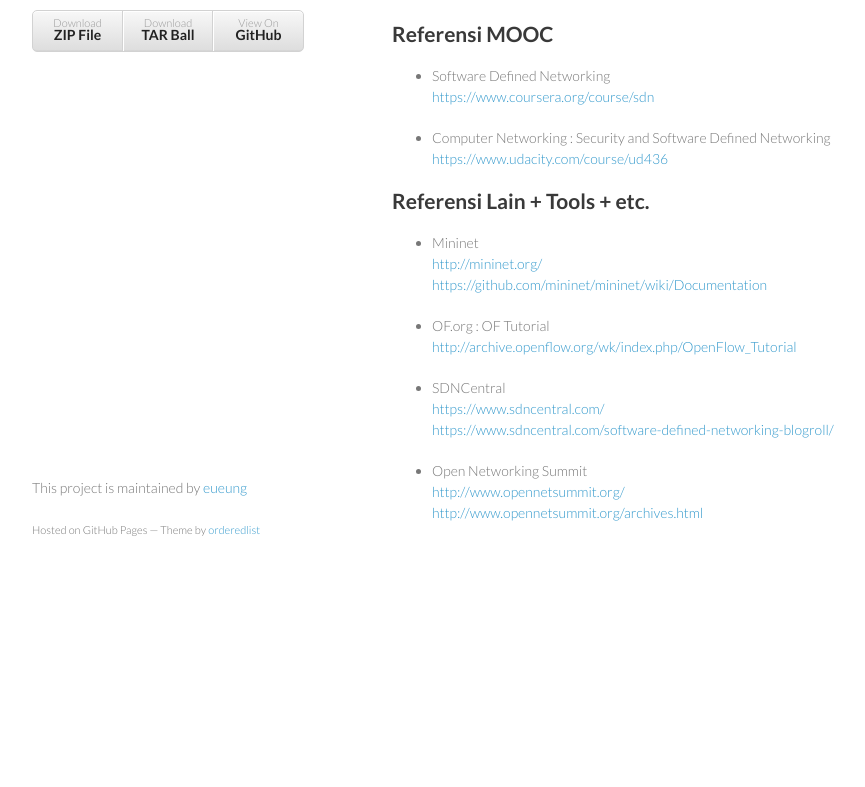
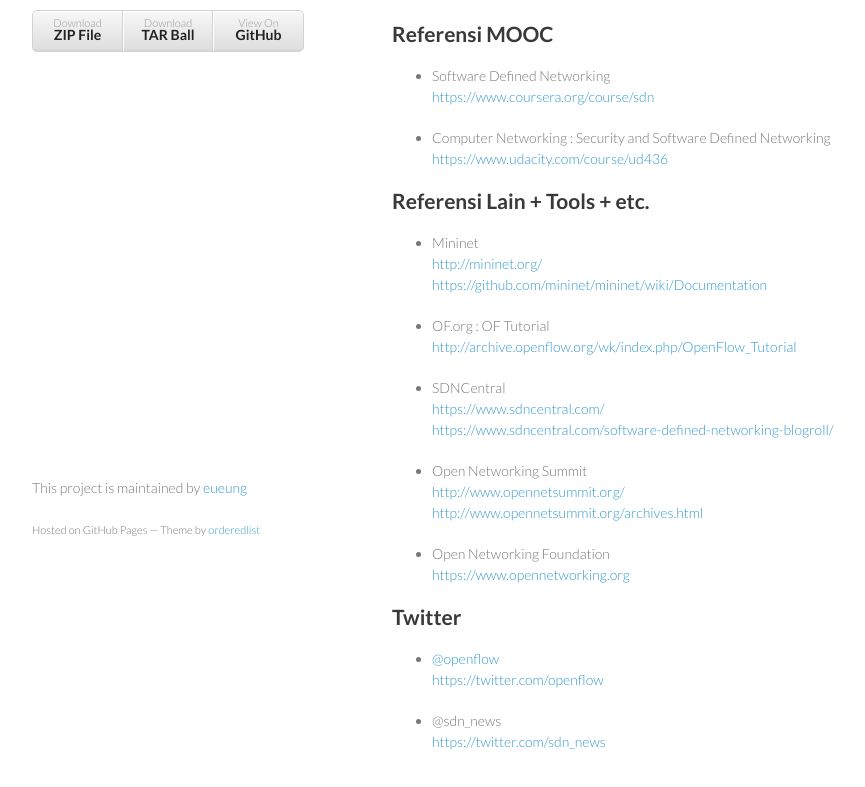
Before and after one commit to eueung/EL5244, a plain HTML site: page index.html in a window 1280 px wide. Shown: the part 191-978 px from the top of the page, without its empty margins (178-1043 px from the left). Before the commit the page ends 800 px from the top, so only its background shows below. Drawn offline with Linux system fonts and the light colour scheme.

Commit message:
Create gh-pages branch via GitHub

```diff
--- a/index.html
+++ b/index.html
@@ -48,6 +48,13 @@
 <li><p>OF.org : OF Tutorial<br><a href="http://archive.openflow.org/wk/index.php/OpenFlow_Tutorial">http://archive.openflow.org/wk/index.php/OpenFlow_Tutorial</a></p></li>
 <li><p>SDNCentral<br><a href="https://www.sdncentral.com/">https://www.sdncentral.com/</a><br><a href="https://www.sdncentral.com/software-defined-networking-blogroll/">https://www.sdncentral.com/software-defined-networking-blogroll/</a></p></li>
 <li><p>Open Networking Summit<br><a href="http://www.opennetsummit.org/">http://www.opennetsummit.org/</a><br><a href="http://www.opennetsummit.org/archives.html">http://www.opennetsummit.org/archives.html</a></p></li>
+<li><p>Open Networking Foundation<br><a href="https://www.opennetworking.org">https://www.opennetworking.org</a>  </p></li>
+</ul><h2>
+<a name="twitter" class="anchor" href="#twitter"><span class="octicon octicon-link"></span></a>Twitter</h2>
+
+<ul>
+<li><p><a href="https://github.com/openflow" class="user-mention">@openflow</a><br><a href="https://twitter.com/openflow">https://twitter.com/openflow</a>  </p></li>
+<li><p>@sdn_news<br><a href="https://twitter.com/sdn_news">https://twitter.com/sdn_news</a></p></li>
 </ul>
       </section>
       <footer>
--- a/params.json
+++ b/params.json
@@ -1 +1 @@
-{"name":"EL5244","tagline":"EL5244 PPJ (Virtualisasi dan SDN)","body":"PPJ - H2/2014\r\n==============\r\n\r\nEL-5244  \r\n**Pemrograman Perangkat Jaringan**  \r\n**Virtualisasi dan SDN**   \r\nDr.-Ing. Eueung Mulyana\r\n\r\n\r\nReferensi MOOC\r\n--------------\r\n- Software Defined Networking  \r\n  https://www.coursera.org/course/sdn  \r\n\r\n- Computer Networking : Security and Software Defined Networking   \r\n  https://www.udacity.com/course/ud436\r\n\r\nReferensi Lain + Tools + etc.\r\n--------------\r\n- Mininet  \r\n  http://mininet.org/  \r\n  https://github.com/mininet/mininet/wiki/Documentation\r\n\r\n- OF.org : OF Tutorial  \r\n  http://archive.openflow.org/wk/index.php/OpenFlow_Tutorial\r\n\r\n- SDNCentral   \r\n  https://www.sdncentral.com/  \r\n  https://www.sdncentral.com/software-defined-networking-blogroll/\r\n\r\n- Open Networking Summit  \r\n  http://www.opennetsummit.org/  \r\n  http://www.opennetsummit.org/archives.html\r\n","google":"","note":"Don't delete this file! It's used internally to help with page regeneration."}
+{"name":"EL5244","tagline":"EL5244 PPJ (Virtualisasi dan SDN)","body":"PPJ - H2/2014\r\n==============\r\n\r\nEL-5244  \r\n**Pemrograman Perangkat Jaringan**  \r\n**Virtualisasi dan SDN**   \r\nDr.-Ing. Eueung Mulyana\r\n\r\n\r\nReferensi MOOC\r\n--------------\r\n- Software Defined Networking  \r\n  https://www.coursera.org/course/sdn  \r\n\r\n- Computer Networking : Security and Software Defined Networking   \r\n  https://www.udacity.com/course/ud436\r\n\r\nReferensi Lain + Tools + etc.\r\n--------------\r\n- Mininet  \r\n  http://mininet.org/  \r\n  https://github.com/mininet/mininet/wiki/Documentation\r\n\r\n- OF.org : OF Tutorial  \r\n  http://archive.openflow.org/wk/index.php/OpenFlow_Tutorial\r\n\r\n- SDNCentral   \r\n  https://www.sdncentral.com/  \r\n  https://www.sdncentral.com/software-defined-networking-blogroll/\r\n\r\n- Open Networking Summit  \r\n  http://www.opennetsummit.org/  \r\n  http://www.opennetsummit.org/archives.html\r\n\r\n- Open Networking Foundation  \r\n  https://www.opennetworking.org  \r\n\r\nTwitter\r\n--------------\r\n- @openflow   \r\n  https://twitter.com/openflow  \r\n\r\n- @sdn_news    \r\n  https://twitter.com/sdn_news\r\n\r\n\r\n","google":"","note":"Don't delete this file! It's used internally to help with page regeneration."}
```
